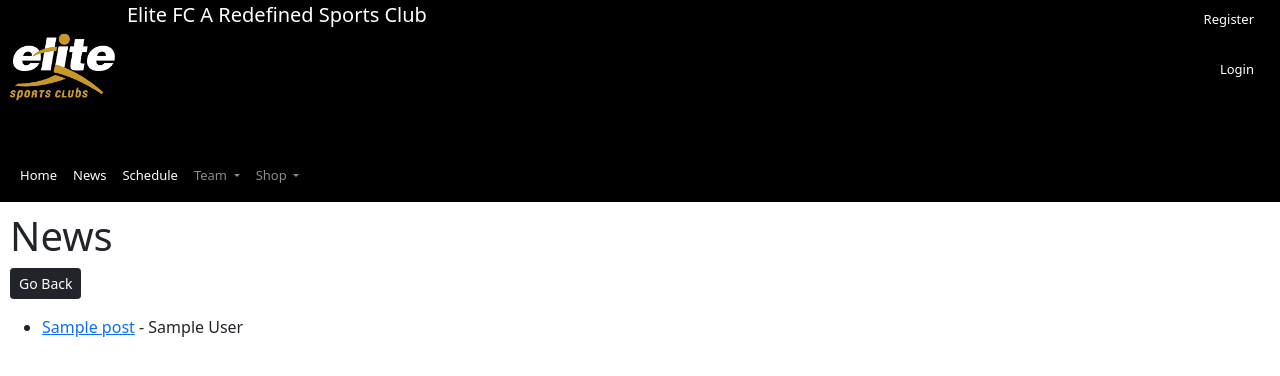
After one commit to Waterfiend/Elite-FC, a Django app: template system/templates/system/news_frontend.html in a window 1280 px wide. The commit adds this page. Shown: the top 376 px of the page. Run offline with Django 3.2, Linux system fonts and the light colour scheme; the template is opened without the code that fills it: most values are stand-ins (such as "Sample title", 1, 10 or a date in 2020); some libraries are stand-ins or nearby versions.

Commit message:
News frontend & unique jersey numbers 0 to 99
The frontend of the news page is now ready. Also when editing player info, 2 players cannot have same jersey number. Jersey numbers limited from 0 to 99

```diff
--- a/system/domains/News/News_urls.py
+++ b/system/domains/News/News_urls.py
@@ -4,7 +4,9 @@ import system.domains.News.NewsController as views
 
 urlpatterns = [
     path('News/', views.HomeView.as_view(), name = "news"),
+    path('Newsfront/', views.HomeViewFront.as_view(), name  = "newsfront"),
     path('article/<int:pk>',views.ArticleDetailView.as_view(), name = 'article-detail'), #pk is the privatekey of each entry, each post  has its own unique primary key
+    path('articledet/<int:pk>',views.ArticleDetailViewFront.as_view(), name = 'article-detailfront'),
     path('add_post/', views.AddPostView.as_view(), name = 'add_post'),
     path('article/edit/<int:pk>', views.UpdatePostView.as_view(), name = 'update_post'),
     path('article/<int:pk>/delete', views.DeletePostView.as_view(), name = 'delete_post'),
--- a/system/models.py
+++ b/system/models.py
@@ -74,7 +74,7 @@ class Player(models.Model):
         DEFENDER = 'Defender', _('Defender')
         GOALKEEPER = 'Goalkeeper', _('Goalkeeper')
 
-    number = models.CharField(max_length=4,default=0)
+    number = models.IntegerField(choices = [(i,i) for i in range(100)], unique= True, default =0)
     status = models.TextField(choices = currentStatus.choices,default= currentStatus.READY)
     position = models.TextField(choices = currentPosition.choices,default=currentPosition.MIDFIELDER)
     def __str__(self):
--- a/system/templates/system/base.html
+++ b/system/templates/system/base.html
@@ -49,7 +49,7 @@
                 <a class="nav-link active button" aria-current="page" href="/">Home</a>
               </li>
               <li class="nav-item">
-                <a class="nav-link active button" aria-current="page" href="/News">News</a>
+                <a class="nav-link active button" aria-current="page" href="/Newsfront">News</a>
               </li>
               <li class="nav-item">
                 <a class="nav-link active button" aria-current="page" href="/schedule">Schedule</a>
--- /dev/null
+++ b/system/templates/system/news_frontend.html
@@ -0,0 +1,22 @@
+{% extends 'system/base.html' %}
+    {% block title %}
+        Elite-FC News
+    {% endblock %}
+
+    {%block content%}
+    <h1>News</h1>
+        <a href = "/Profile" class = "btn btn-dark btn-sm"> Go Back</a>
+
+
+    <ul>
+    {% for post in object_list %}
+    <p style="line-height:0.8">
+        <li>
+            <a href ="{% url 'article-detailfront' post.pk %}">
+                {{post.title}}</a> - {{post.author.first_name}} {{post.author.last_name}}
+        </li>
+    {% endfor %}
+    </p>
+    </ul>
+
+    {% endblock %}
```
Also changed, not shown: system/domains/News/NewsController.py (+7 -0 lines), system/templates/system/article_det_frontend.html (added, +19 -0 lines), db.sqlite3, system/migrations/0025_auto_20220417_1319.py (added), system/migrations/0026_auto_20220417_1321.py (added), system/migrations/0027_auto_20220417_1326.py (added).
